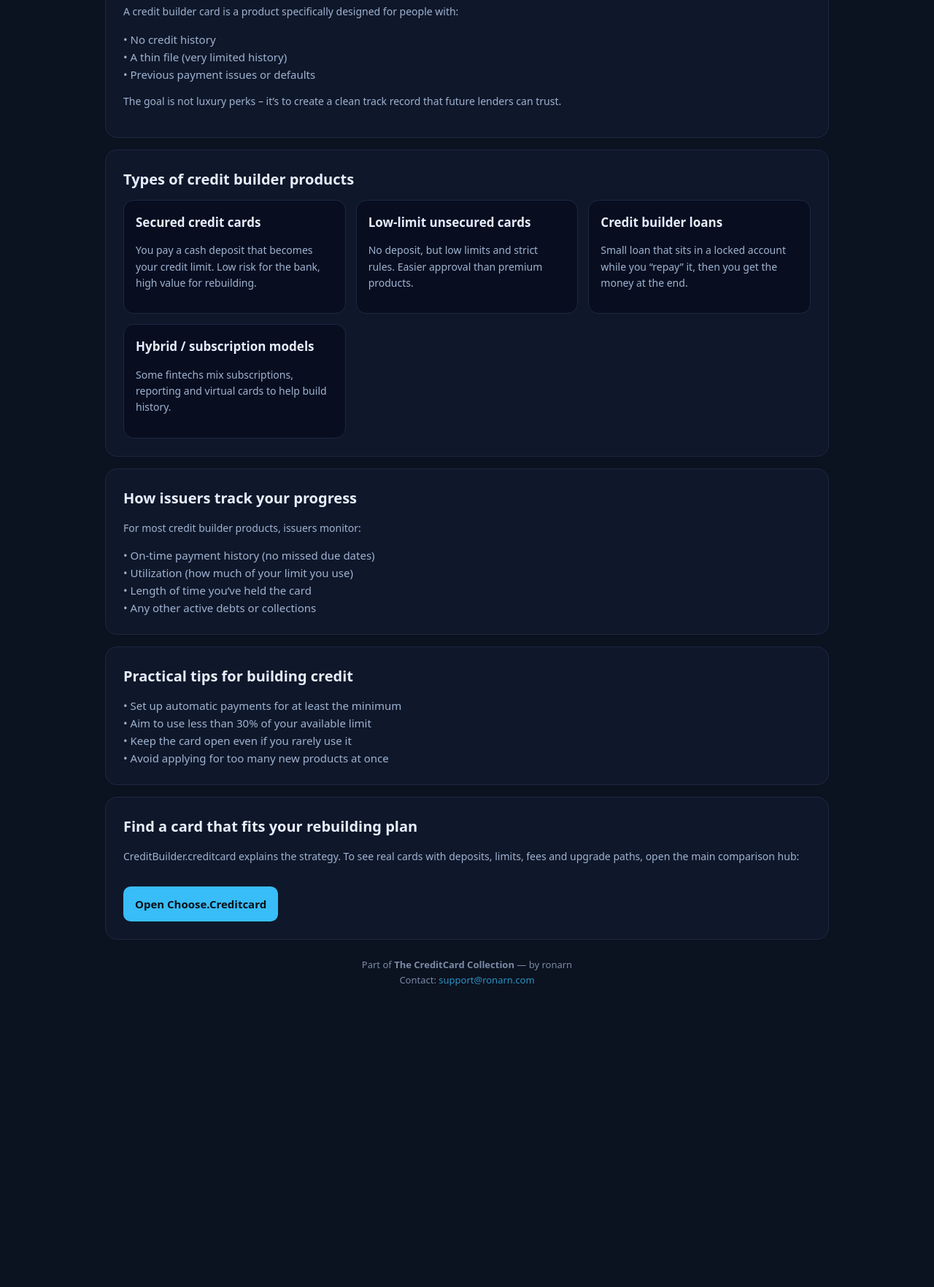
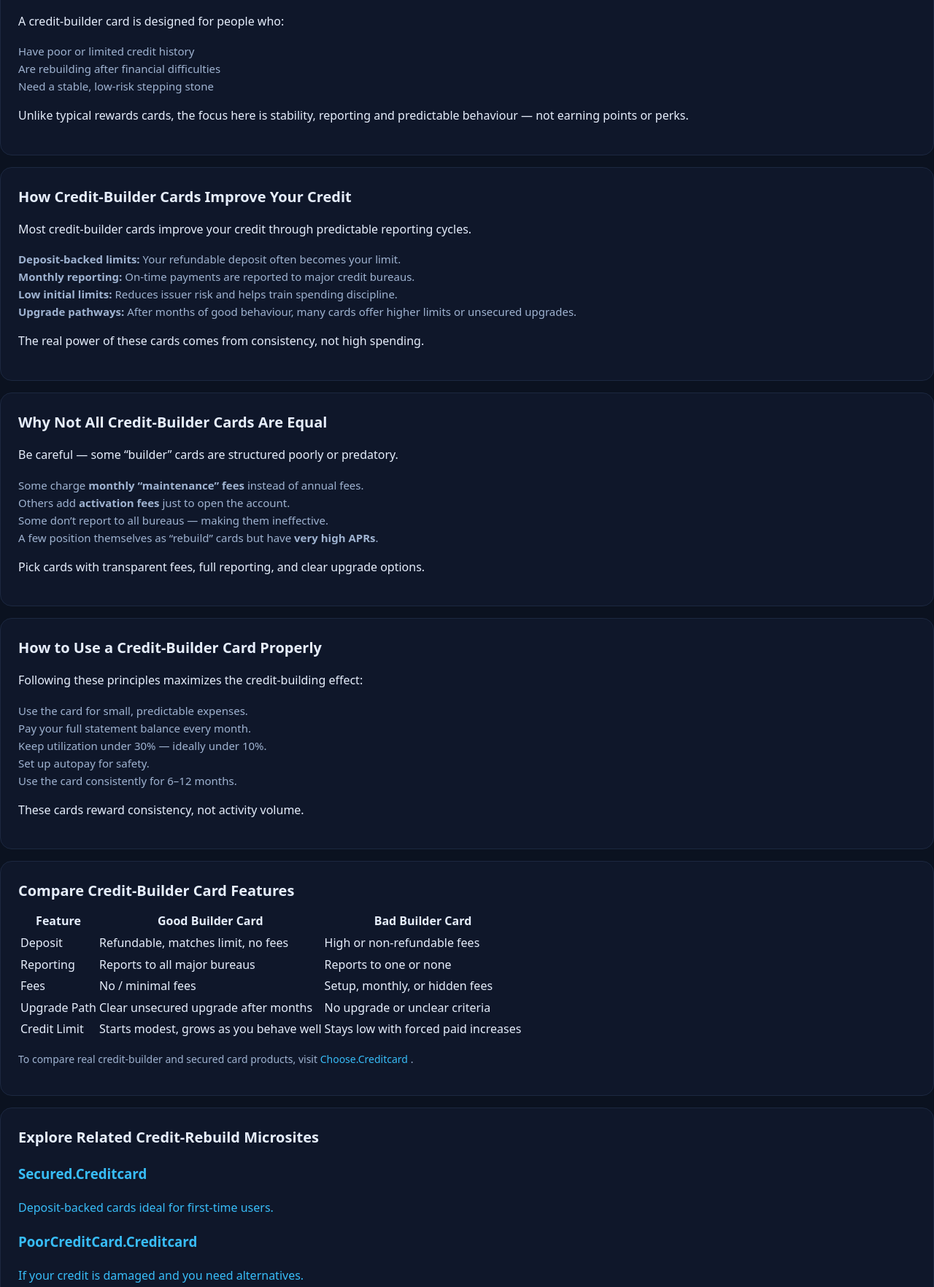
Before and after one commit to ChooseCreditCard/creditbuilder.creditcard, a plain HTML site: page index.html in a window 1280 px wide. Shown: the part 436-2200 px from the top of the page at 73% size. Before the commit the page ends 1854 px from the top, so only its background shows below. Drawn offline with Linux system fonts and the light colour scheme.

Commit message:
Update index.html

```diff
--- a/index.html
+++ b/index.html
@@ -4,22 +4,23 @@
   <meta charset="UTF-8" />
   <meta name="viewport" content="width=device-width, initial-scale=1" />
 
-  <title>Credit Builder Cards – Rebuild & Improve Your Credit Score</title>
-  <meta name="description"
-        content="Understand how credit builder cards work, how they report to bureaus, and how to use them to rebuild or establish your credit score.">
+  <title>CreditBuilder.Creditcard – How Credit-Builder Cards Work</title>
+  <meta name="description" content="CreditBuilder.creditcard explains how credit-builder cards work: deposits, approvals, reporting, limits and how to use them to repair or build credit responsibly." />
   <meta name="robots" content="index,follow" />
   <link rel="canonical" href="https://creditbuilder.creditcard/" />
 
   <!-- Open Graph -->
-  <meta property="og:title" content="Credit Builder Cards – Rebuild & Improve Your Credit Score" />
-  <meta property="og:description"
-        content="Learn how credit builder cards and secured products can help you rebuild or establish credit, and what issuers look at when upgrading you." />
+  <meta property="og:title" content="CreditBuilder.Creditcard – Build Credit the Smart Way" />
+  <meta property="og:description" content="Learn how credit-builder cards work, how they report to bureaus, how limits increase and how to avoid traps when rebuilding credit." />
   <meta property="og:type" content="website" />
   <meta property="og:url" content="https://creditbuilder.creditcard/" />
-  <meta property="og:image" content="https://creditbuilder.creditcard/preview.png" />
+  <meta property="og:image" content="https://choose.creditcard/preview.png?utm_source=creditbuilder.creditcard&utm_medium=referral&utm_campaign=og_image" />
 
-  <!-- Styles -->
-  <link rel="stylesheet" href="/styles.css" />
+  <!-- Twitter -->
+  <meta name="twitter:card" content="summary_large_image" />
+  <meta name="twitter:title" content="CreditBuilder.Creditcard – Credit Builder Cards Explained" />
+  <meta name="twitter:description" content="Independent breakdown of credit-builder cards: deposits, fees, reporting and behaviour strategies for rebuilding credit." />
+  <meta name="twitter:image" content="https://choose.creditcard/preview.png?utm_source=creditbuilder.creditcard&utm_medium=referral&utm_campaign=twitter_image" />
 
   <!-- GA4 -->
   <script async src="https://www.googletagmanager.com/gtag/js?id=G-64FE63JQ3H"></script>
@@ -29,122 +30,231 @@
     gtag('js', new Date());
     gtag('config', 'G-64FE63JQ3H');
   </script>
+
+  <link rel="stylesheet" href="./styles.css" />
 </head>
 
-<body>
-<header class="nav">
-  <div class="brand">
-    <div class="cc-logo">CC</div>
-    <span>CreditBuilder.creditcard</span>
+<body class="bg-slate-950 text-slate-100">
+
+<header class="site-header">
+  <div class="nav-inner max-w-6xl">
+
+    <div class="brand">
+      <div class="cc-logo">CC</div>
+      <div class="brand-text">
+        <div class="brand-title">CreditBuilder.Creditcard</div>
+        <div class="brand-subtitle">Credit-Builder Cards Explained</div>
+      </div>
+    </div>
+
+    <nav class="nav-links">
+      <a href="#overview">Overview</a>
+      <a href="#howitworks">How It Works</a>
+      <a href="#compare">Compare</a>
+    </nav>
+
   </div>
-  <nav class="links">
-    <a href="https://fin.creditcard/">Collection</a>
-    <a href="https://securedcard.creditcard/">Secured Cards</a>
-    <a href="https://choose.creditcard/">Choose</a>
-  </nav>
 </header>
 
-<div class="wrap">
+<main class="cc-page">
 
-  <!-- HERO -->
+  <!-- Breadcrumb -->
+  <div class="cc-breadcrumb">
+    <a href="https://choose.creditcard/?utm_source=creditbuilder.creditcard&utm_medium=referral&utm_campaign=breadcrumb">Home</a>
+    &nbsp;›&nbsp;
+    Credit Builder Cards
+  </div>
+
+  <!-- Hero -->
   <section class="hero">
-    <h1>Credit Builder Cards</h1>
-    <p>Tools designed to help you move from “denied” to “approved” — step by step.</p>
-    <a class="cta"
-       href="https://choose.creditcard/?utm_source=creditbuilder.creditcard&utm_medium=referral&utm_campaign=creditbuilder_spoke">
-      See Credit Builder Options
+    <h1>How Credit-Builder Cards Actually Work</h1>
+    <p class="hero-lead">
+      CreditBuilder.Creditcard breaks down how credit-builder cards help you build or repair credit through deposits, limits, reporting and responsible use strategies.
+    </p>
+
+    <a class="cta" href="https://choose.creditcard/?utm_source=creditbuilder.creditcard&utm_medium=referral&utm_campaign=hero_cta">
+      Compare credit-builder cards
     </a>
   </section>
 
-  <!-- What is a credit builder card -->
+  <!-- Overview -->
+  <section id="overview" class="section">
+    <h2>What Is a Credit-Builder Card?</h2>
+    <p>A credit-builder card is designed for people who:</p>
+
+    <ul class="list">
+      <li>Have poor or limited credit history</li>
+      <li>Are rebuilding after financial difficulties</li>
+      <li>Need a stable, low-risk stepping stone</li>
+    </ul>
+
+    <p>Unlike typical rewards cards, the focus here is stability, reporting and predictable behaviour — not earning points or perks.</p>
+  </section>
+
+  <!-- How It Works -->
+  <section id="howitworks" class="section">
+    <h2>How Credit-Builder Cards Improve Your Credit</h2>
+    <p>Most credit-builder cards improve your credit through predictable reporting cycles.</p>
+
+    <ul class="list">
+      <li><strong>Deposit-backed limits:</strong> Your refundable deposit often becomes your limit.</li>
+      <li><strong>Monthly reporting:</strong> On-time payments are reported to major credit bureaus.</li>
+      <li><strong>Low initial limits:</strong> Reduces issuer risk and helps train spending discipline.</li>
+      <li><strong>Upgrade pathways:</strong> After months of good behaviour, many cards offer higher limits or unsecured upgrades.</li>
+    </ul>
+
+    <p>The real power of these cards comes from consistency, not high spending.</p>
+  </section>
+
   <section class="section">
-    <h2>What is a credit builder card?</h2>
+    <h2>Why Not All Credit-Builder Cards Are Equal</h2>
+    <p>Be careful — some “builder” cards are structured poorly or predatory.</p>
+
+    <ul class="list">
+      <li>Some charge <strong>monthly “maintenance” fees</strong> instead of annual fees.</li>
+      <li>Others add <strong>activation fees</strong> just to open the account.</li>
+      <li>Some don’t report to all bureaus — making them ineffective.</li>
+      <li>A few position themselves as “rebuild” cards but have <strong>very high APRs</strong>.</li>
+    </ul>
+
+    <p>Pick cards with transparent fees, full reporting, and clear upgrade options.</p>
+  </section>
+
+  <section class="section">
+    <h2>How to Use a Credit-Builder Card Properly</h2>
+    <p>Following these principles maximizes the credit-building effect:</p>
+
+    <ul class="list">
+      <li>Use the card for small, predictable expenses.</li>
+      <li>Pay your full statement balance every month.</li>
+      <li>Keep utilization under 30% — ideally under 10%.</li>
+      <li>Set up autopay for safety.</li>
+      <li>Use the card consistently for 6–12 months.</li>
+    </ul>
+
+    <p>These cards reward consistency, not activity volume.</p>
+  </section>
+
+  <!-- Comparison Table -->
+  <section id="compare" class="section">
+    <h2>Compare Credit-Builder Card Features</h2>
+
+    <div class="table-wrap">
+      <table class="table">
+        <thead>
+          <tr>
+            <th>Feature</th>
+            <th>Good Builder Card</th>
+            <th>Bad Builder Card</th>
+          </tr>
+        </thead>
+        <tbody>
+          <tr>
+            <td>Deposit</td>
+            <td>Refundable, matches limit, no fees</td>
+            <td>High or non-refundable fees</td>
+          </tr>
+          <tr>
+            <td>Reporting</td>
+            <td>Reports to all major bureaus</td>
+            <td>Reports to one or none</td>
+          </tr>
+          <tr>
+            <td>Fees</td>
+            <td>No / minimal fees</td>
+            <td>Setup, monthly, or hidden fees</td>
+          </tr>
+          <tr>
+            <td>Upgrade Path</td>
+            <td>Clear unsecured upgrade after months</td>
+            <td>No upgrade or unclear criteria</td>
+          </tr>
+          <tr>
+            <td>Credit Limit</td>
+            <td>Starts modest, grows as you behave well</td>
+            <td>Stays low with forced paid increases</td>
+          </tr>
+        </tbody>
+      </table>
+    </div>
+
     <p class="small">
-      A credit builder card is a product specifically designed for people with:
-    </p>
-    <ul class="list">
-      <li>• No credit history</li>
-      <li>• A thin file (very limited history)</li>
-      <li>• Previous payment issues or defaults</li>
-    </ul>
-    <p class="small">
-      The goal is not luxury perks – it’s to create a clean track record that future lenders can trust.
+      To compare real credit-builder and secured card products, visit
+      <a href="https://choose.creditcard/?utm_source=creditbuilder.creditcard&utm_medium=referral&utm_campaign=comparison_section">
+        Choose.Creditcard
+      </a>.
     </p>
   </section>
 
-  <!-- Types of builder products -->
+  <!-- Cluster Links -->
   <section class="section">
-    <h2>Types of credit builder products</h2>
-    <div class="grid">
-      <div class="card">
-        <h3>Secured credit cards</h3>
-        <p class="small">
-          You pay a cash deposit that becomes your credit limit. Low risk for the bank, high value for rebuilding.
-        </p>
-      </div>
-      <div class="card">
-        <h3>Low-limit unsecured cards</h3>
-        <p class="small">
-          No deposit, but low limits and strict rules. Easier approval than premium products.
-        </p>
-      </div>
-      <div class="card">
-        <h3>Credit builder loans</h3>
-        <p class="small">
-          Small loan that sits in a locked account while you “repay” it, then you get the money at the end.
-        </p>
-      </div>
-      <div class="card">
-        <h3>Hybrid / subscription models</h3>
-        <p class="small">
-          Some fintechs mix subscriptions, reporting and virtual cards to help build history.
-        </p>
-      </div>
+    <h2>Explore Related Credit-Rebuild Microsites</h2>
+
+    <div class="cluster-grid">
+      <a class="cluster-card" href="https://secured.creditcard/?utm_source=creditbuilder.creditcard&utm_medium=referral&utm_campaign=cluster_secured">
+        <h3>Secured.Creditcard</h3>
+        <p>Deposit-backed cards ideal for first-time users.</p>
+      </a>
+
+      <a class="cluster-card" href="https://poorcreditcard.creditcard/?utm_source=creditbuilder.creditcard&utm_medium=referral&utm_campaign=cluster_poorcredit">
+        <h3>PoorCreditCard.Creditcard</h3>
+        <p>If your credit is damaged and you need alternatives.</p>
+      </a>
+
+      <a class="cluster-card" href="https://studentcard.creditcard/?utm_source=creditbuilder.creditcard&utm_medium=referral&utm_campaign=cluster_student">
+        <h3>StudentCard.Creditcard</h3>
+        <p>When you are just starting your credit journey.</p>
+      </a>
+
+      <a class="cluster-card" href="https://apr.creditcard/?utm_source=creditbuilder.creditcard&utm_medium=referral&utm_campaign=cluster_apr">
+        <h3>APR.Creditcard</h3>
+        <p>Learn how interest works and how to avoid it.</p>
+      </a>
+
+      <a class="cluster-card" href="https://rewards.creditcard/?utm_source=creditbuilder.creditcard&utm_medium=referral&utm_campaign=cluster_rewards">
+        <h3>Rewards.Creditcard</h3>
+        <p>Rewards start to matter once your credit stabilizes.</p>
+      </a>
     </div>
   </section>
 
-  <!-- How issuers evaluate progress -->
+  <!-- Collection Section -->
   <section class="section">
-    <h2>How issuers track your progress</h2>
+    <h2>Part of The CreditCard Collection</h2>
     <p class="small">
-      For most credit builder products, issuers monitor:
+      CreditBuilder.Creditcard is the rebuilding-credit spoke in <strong>The CreditCard Collection</strong>, run by ronarn AS.
     </p>
-    <ul class="list">
-      <li>• On-time payment history (no missed due dates)</li>
-      <li>• Utilization (how much of your limit you use)</li>
-      <li>• Length of time you’ve held the card</li>
-      <li>• Any other active debts or collections</li>
-    </ul>
+    <p class="small">
+      We explain how credit-builder cards behave in real life — not just in marketing.
+    </p>
+    <p class="small">
+      For unbiased comparison tools, go to
+      <a href="https://choose.creditcard/?utm_source=creditbuilder.creditcard&utm_medium=referral&utm_campaign=collection_section">
+        Choose.Creditcard
+      </a>.
+    </p>
   </section>
 
-  <!-- Practical tips -->
+  <!-- Bottom CTA -->
   <section class="section">
-    <h2>Practical tips for building credit</h2>
-    <ul class="list">
-      <li>• Set up automatic payments for at least the minimum</li>
-      <li>• Aim to use less than 30% of your available limit</li>
-      <li>• Keep the card open even if you rarely use it</li>
-      <li>• Avoid applying for too many new products at once</li>
-    </ul>
-  </section>
+    <h2>Ready to Start Rebuilding?</h2>
+    <p class="small">
+      Credit-builder cards are not long-term products. They are transitional tools to help you reach better cards later.
+    </p>
 
-  <!-- CTA -->
-  <section class="section">
-    <h2>Find a card that fits your rebuilding plan</h2>
-    <p class="small">
-      CreditBuilder.creditcard explains the strategy.
-      To see real cards with deposits, limits, fees and upgrade paths, open the main comparison hub:
-    </p>
-    <a class="cta"
-       href="https://choose.creditcard/?utm_source=creditbuilder.creditcard&utm_medium=referral&utm_campaign=creditbuilder_spoke">
-      Open Choose.Creditcard
+    <a class="cta" href="https://choose.creditcard/?utm_source=creditbuilder.creditcard&utm_medium=referral&utm_campaign=bottom_cta">
+      Compare credit-builder cards
     </a>
   </section>
 
-  <footer class="footer">
-    Part of <strong>The CreditCard Collection</strong> — by ronarn
-    <br>Contact: <a href="mailto:support@ronarn.com">support@ronarn.com</a>
-  </footer>
-</div>
+</main>
+
+<footer class="mini-footer">
+  <p class="mini-footer-main">© 2025 The CreditCard Collection — ronarn AS</p>
+  <p class="mini-footer-contact">
+    Contact: <a href="mailto:support@cc.creditcard">support@cc.creditcard</a>
+  </p>
+</footer>
+
 </body>
 </html>
```
